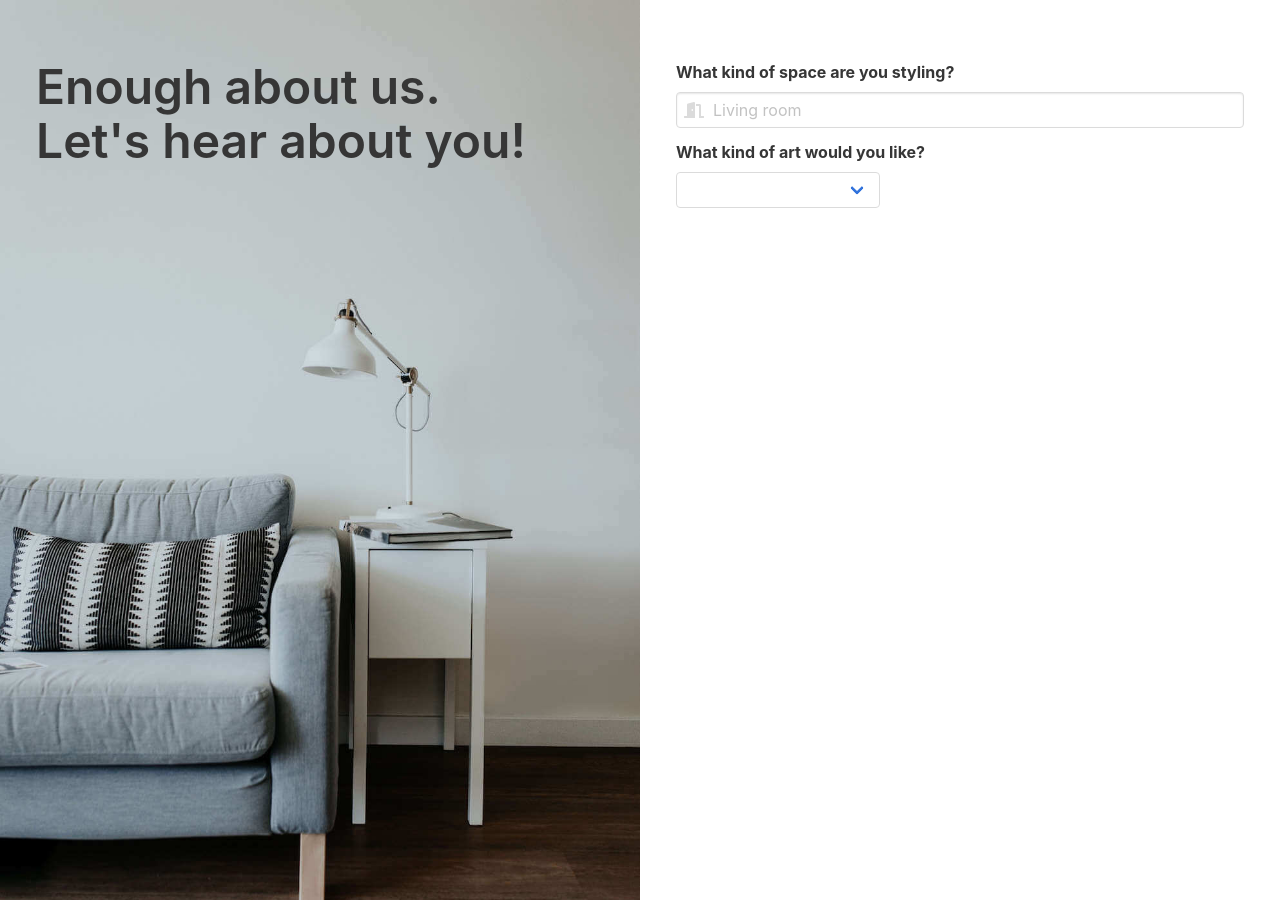
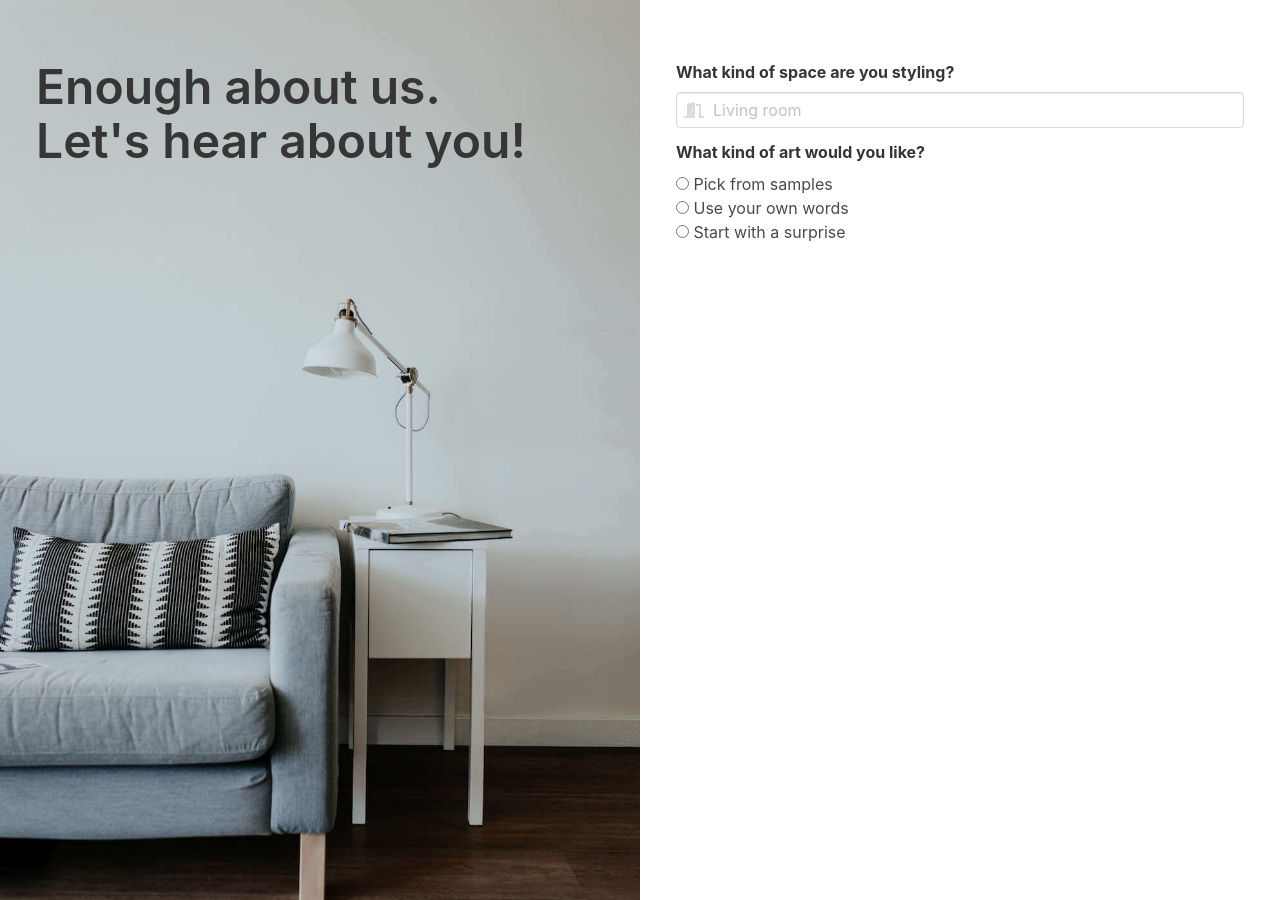
Before and after one commit to kofigumbs/apples-for-dinner, a Jekyll site: the page built from profile.html, in a window 1280 px wide and 900 px high. Built offline with Jekyll 4.4.1, drawn with Linux system fonts in a browser that asks for light colours; nearby versions of some CDN libraries; comment, search, counter and statistics services are not loaded.

Commit message:
Make profile form a bit more semantic

```diff
--- a/_includes/profile-option.html
+++ b/_includes/profile-option.html
@@ -7,7 +7,7 @@
     </div>
     <div class="card-content">
       <div class="has-text-centered">
-        <input type="checkbox" id="+{{ include.name }}">
+        <input type="checkbox" id="{{ include.name }}">
       </div>
     </div>
   </div>
--- a/profile.html
+++ b/profile.html
@@ -51,7 +51,7 @@ styles: |
         <div class="field">
           <label class="label">What kind of space are you styling?</label>
           <div class="control has-icons-left">
-            <input class="input" type="text" placeholder="Living room" id="space-input">
+            <input required class="input" type="text" placeholder="Living room" id="space-input">
             <span class="icon is-small is-left"><i class="fas fa-door-open"></i></span>
           </div>
         </div>
@@ -59,14 +59,20 @@ styles: |
         <div class="field">
           <label class="label">What kind of art would you like?</label>
           <div class="control">
-            <div class="select">
-              <select oninput="select(this.value)" id="art-select">
-                <option disabled selected hidden></option>
-                <option value="samples">Pick from samples</option>
-                <option value="description">Tell us with words</option>
-                <option value="surprise">Start with a surprise</option>
-              </select>
-            </div>
+            <label class="radio" onclick="select('samples')">
+              <input type="radio" name="art">
+              Pick from samples
+            </label>
+            <br>
+            <label class="radio" onclick="select('description')">
+              <input type="radio" name="art">
+              Use your own words
+            </label>
+            <br>
+            <label class="radio" onclick="select('surprise')">
+              <input type="radio" name="art">
+              Start with a surprise
+            </label>
           </div>
         </div>
 
```
Also changed, not shown: other parts of profile.html (+7 -3 lines).
